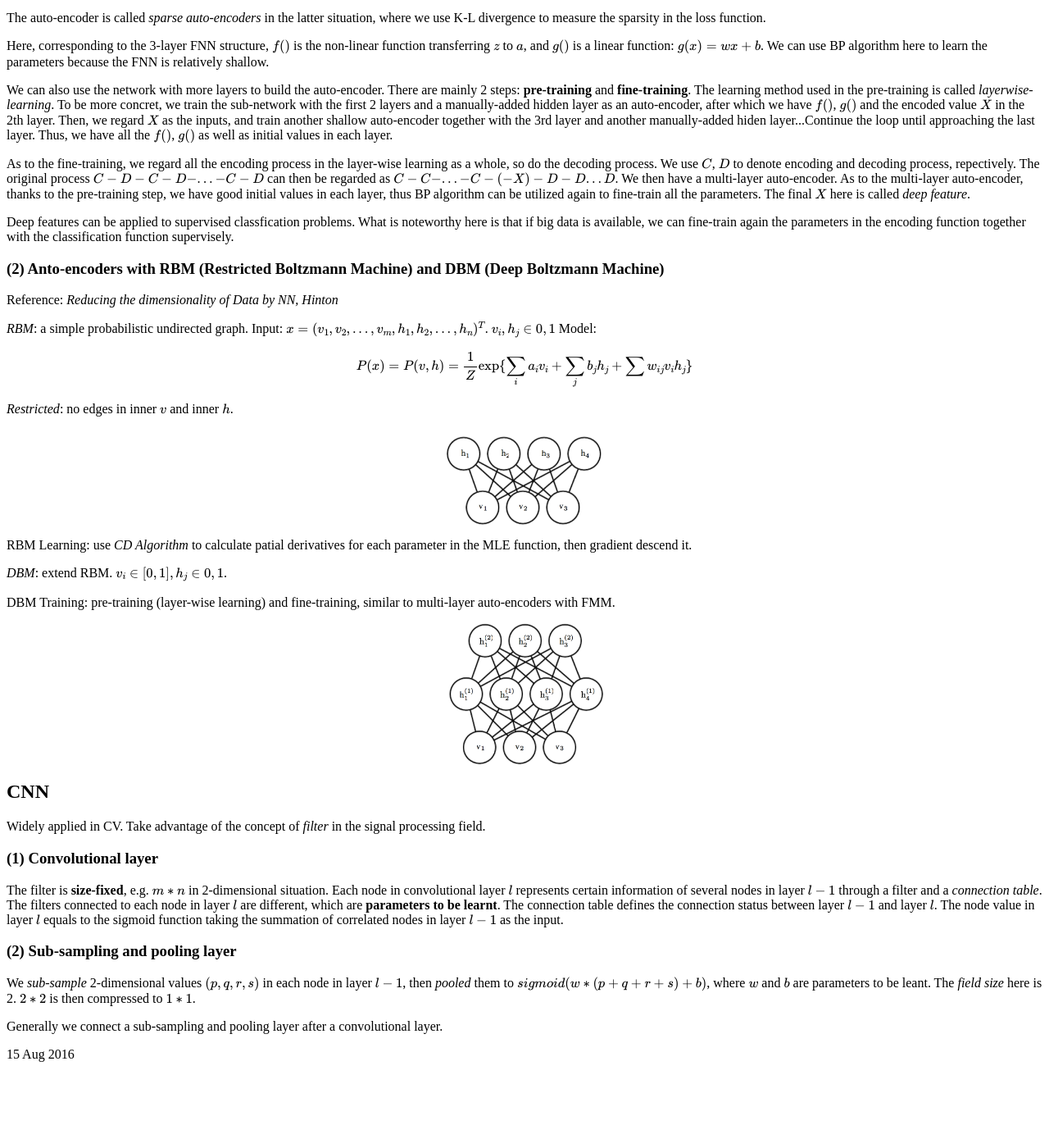
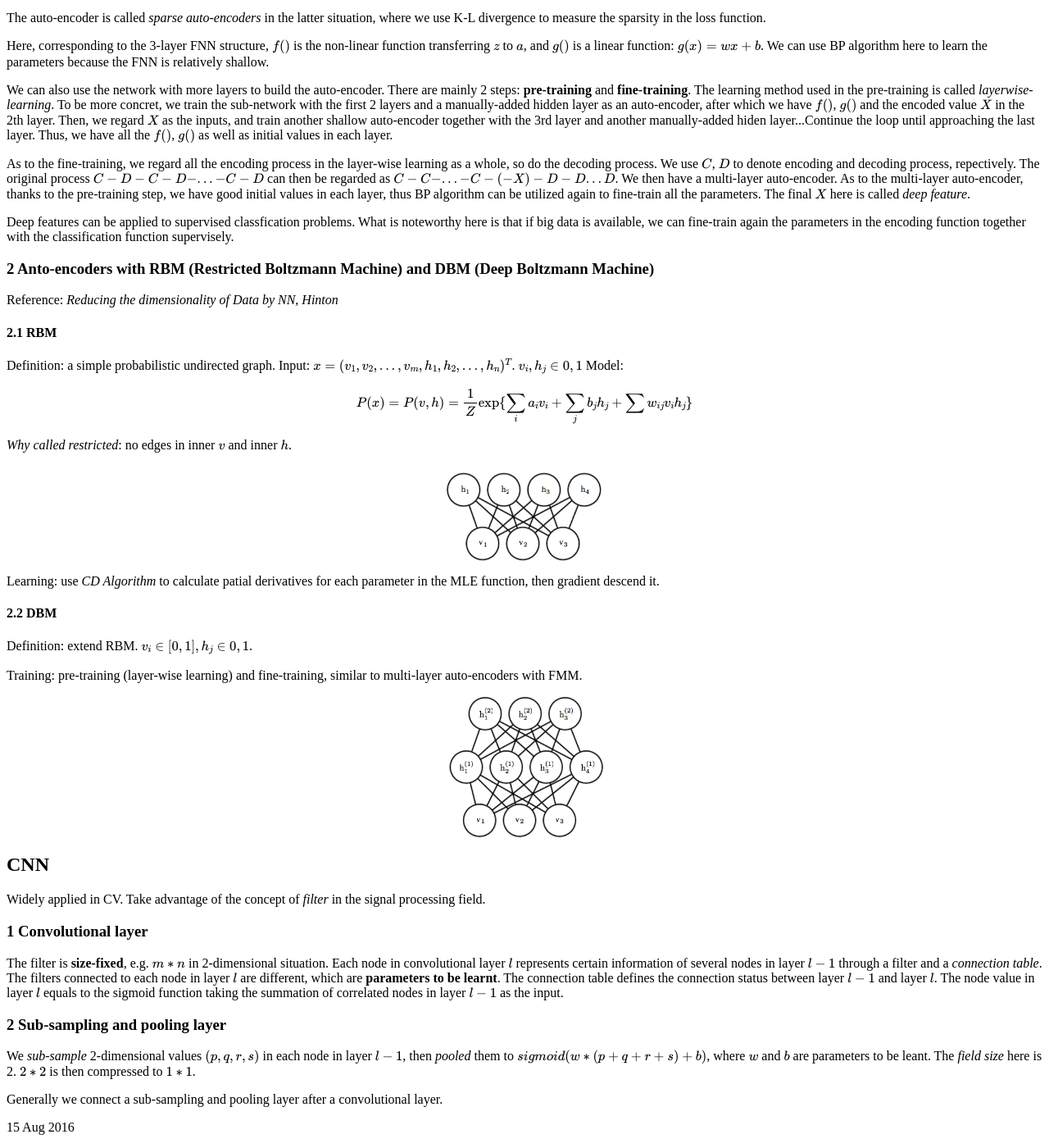
Before and after one commit to yumoxu/Blog, a Jekyll site: the page built from _posts/2016-08-15-Deep-Learning-Notes.html, in a window 1280 px wide and 1400 px high, scrolled down 579 px. Shown: the whole window at 82% size. Built offline with Jekyll 4.4.1, drawn with Linux system fonts in a browser that asks for light colours; formulas are drawn with MathJax 3; before the commit the page ends 1890 px from its top, so only the background shows below that; some of the changed text lies outside the part shown.

Commit message:
Update dl notes

```diff
--- a/_posts/2016-08-15-Deep-Learning-Notes.html
+++ b/_posts/2016-08-15-Deep-Learning-Notes.html
@@ -30,34 +30,35 @@
 <h2>Auto-encoders</h2>
 <p>Find $f()$, $g()$ that satisfies $g(f(x)) \approx x$. $f()$ is the encoder and $g()$ is the decoder. Then, $X = f(x)$ can be regarded as features of the input $x$. </p>
 <p>The main task here is to find $f()$ and $g()$, or in other words, learn parameters in $f()$ and $g()$: </p>
-<h3>(1) Auto-encoders with FNN </h3>
+<h3>1. Auto-encoders with FNN </h3>
 <p>We first use 3-layer FNN to build an auto-encoder. To obtain better features, we can make $#X > #x$, or make $X$ sparse.</p>
 <p>The auto-encoder is called <i>sparse auto-encoders</i> in the latter situation, where we use K-L divergence to measure the sparsity in the loss function.</p>
 <p>Here, corresponding to the 3-layer FNN structure, $f()$ is the non-linear function transferring $z$ to $a$, and $g()$ is a linear function: $g(x) = wx+b$. We can use BP algorithm here to learn the parameters because the FNN is relatively shallow.</p>
 <p>We can also use the network with more layers to build the auto-encoder. There are mainly 2 steps: <b>pre-training</b> and <b>fine-training</b>. The learning method used in the pre-training is called <i>layerwise-learning</i>. To be more concret, we train the sub-network with the first 2 layers and a manually-added hidden layer as an auto-encoder, after which we have $f()$, $g()$ and the encoded value $X$ in the 2th layer. Then, we regard $X$ as the inputs, and train another shallow auto-encoder together with the 3rd layer and another manually-added hiden layer...Continue the loop until approaching the last layer. Thus, we have all the $f()$, $g()$ as well as initial values in each layer.</p>
 <p>As to the fine-training, we regard all the encoding process in the layer-wise learning as a whole, so do the decoding process. We use $C$, $D$ to denote encoding and decoding process, repectively. The original process $C-D-C-D-...-C-D$ can then be regarded as $C-C-...-C-(-X)-D-D...D$. We then have a multi-layer auto-encoder. As to the multi-layer auto-encoder, thanks to the pre-training step, we have good initial values in each layer, thus BP algorithm can be utilized again to fine-train all the parameters. The final $X$ here is called <i>deep feature</i>. </p>
 <p>Deep features can be applied to supervised classfication problems. What is noteworthy here is that if big data is available, we can fine-train again the parameters in the encoding function together with the classification function supervisely. </p>
-<h3>(2) Anto-encoders with RBM (Restricted Boltzmann Machine) and DBM (Deep Boltzmann Machine)</h3>
+<h3>2 Anto-encoders with RBM (Restricted Boltzmann Machine) and DBM (Deep Boltzmann Machine)</h3>
 <p>Reference: <i>Reducing the dimensionality of Data by NN, Hinton</i></p>
-<p>
-<i>RBM</i>: a simple probabilistic undirected graph. Input: $x = (v_1, v_2, ..., v_m, h_1, h_2, ..., h_n) ^ T$. $v_i, h_j \in {0,1}$ Model:
+<h4>2.1 RBM</h4>
+<p>Definition: a simple probabilistic undirected graph. Input: $x = (v_1, v_2, ..., v_m, h_1, h_2, ..., h_n) ^ T$. $v_i, h_j \in {0,1}$ Model:
 \[P(x) = P(v,h) = \frac{1}{Z}\exp\{\sum_i{a_i v_i} + \sum_j{b_j h_j} + \sum{w_{ij} v_i h_j}\}\]
-<i>Restricted</i>: no edges in inner $v$ and inner $h$.
+<i>Why called restricted</i>: no edges in inner $v$ and inner $h$.
 </p>
 <div align = "center">
     <img src = '/images/2016-08-15-Deep-Learning-Notes/rbm.png' width="200">
 </div>
-<p>RBM Learning: use <i>CD Algorithm</i> to calculate patial derivatives for each parameter in the MLE function, then gradient descend it.</p>
-<p><i>DBM</i>: extend RBM. $v_i \in [0,1], h_j \in {0,1}$.</p>
-<p>DBM Training: pre-training (layer-wise learning) and fine-training, similar to multi-layer auto-encoders with FMM.</p>
+<p>Learning: use <i>CD Algorithm</i> to calculate patial derivatives for each parameter in the MLE function, then gradient descend it.</p>
+<h4>2.2 DBM</h4>
+<p>Definition: extend RBM. $v_i \in [0,1], h_j \in {0,1}$.</p>
+<p>Training: pre-training (layer-wise learning) and fine-training, similar to multi-layer auto-encoders with FMM.</p>
 <div align = "center">
     <img src = '/images/2016-08-15-Deep-Learning-Notes/dbm.png' width="200">
 </div>
 <h2>CNN</h2>
 <p>Widely applied in CV. Take advantage of the concept of <i>filter</i> in the signal processing field.</p>
-<h3>(1) Convolutional layer</h3>
+<h3>1 Convolutional layer</h3>
 <p>The filter is <b>size-fixed</b>, e.g. $m * n$ in 2-dimensional situation. Each node in convolutional layer $l$ represents certain information of several nodes in layer $l-1$ through a filter and a <i>connection table</i>. The filters connected to each node in layer $l$ are different, which are <b>parameters to be learnt</b>. The connection table defines the connection status between layer $l-1$ and layer $l$. The node value in layer $l$ equals to the sigmoid function taking the summation of correlated nodes in layer $l-1$ as the input.</p>
-<h3>(2) Sub-sampling and pooling layer</h3>
+<h3>2 Sub-sampling and pooling layer</h3>
 <p>We <i>sub-sample</i> 2-dimensional values $(p, q, r, s)$ in each node in layer $l-1$, then <i>pooled</i> them to $sigmoid(w * (p+q+r+s) + b)$, where $w$ and $b$ are parameters to be leant. The <i>field size</i> here is 2. $2 * 2$ is then compressed to $1 * 1$.</p>
 <p>Generally we connect a sub-sampling and pooling layer after a convolutional layer.</p>
 
```
